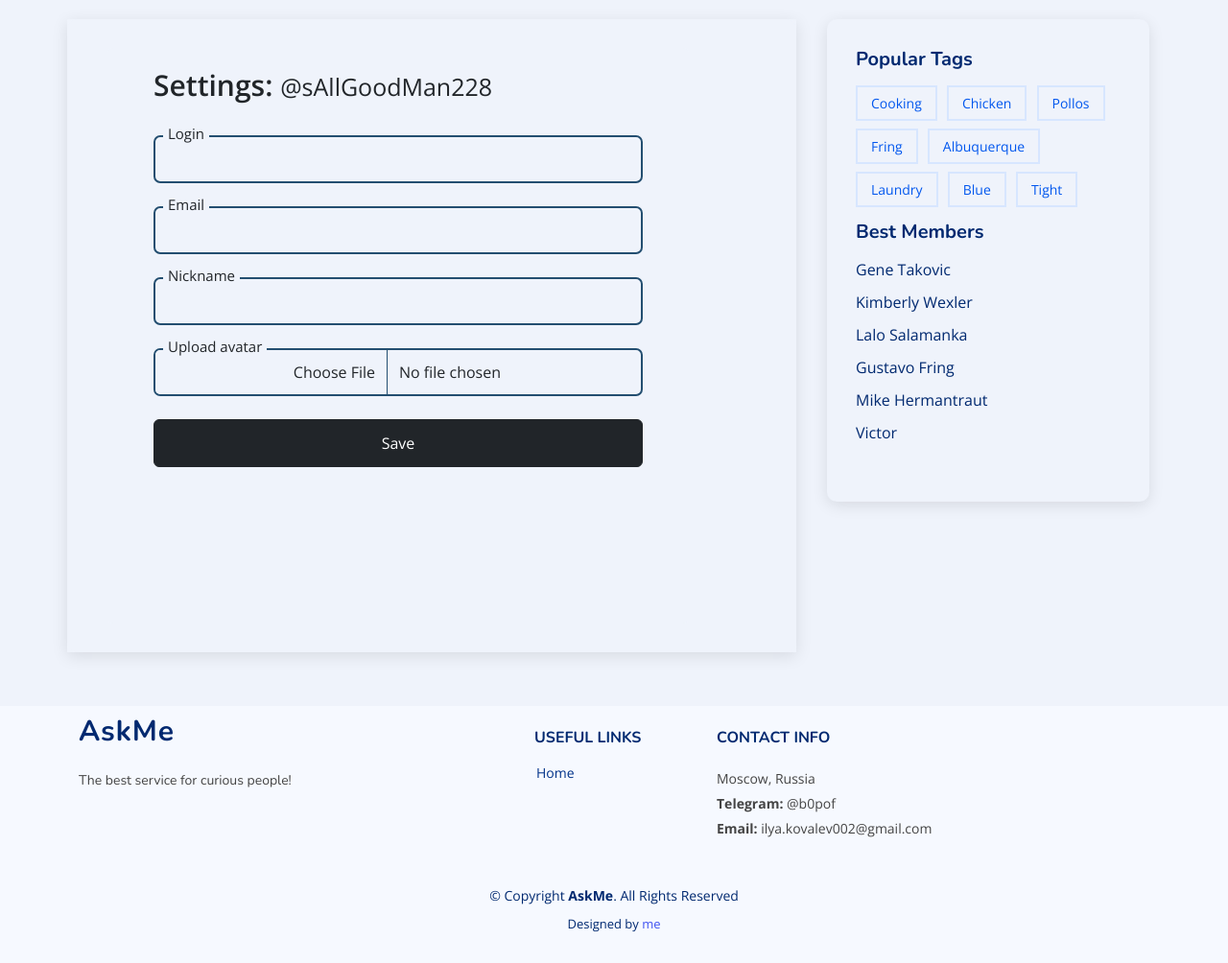
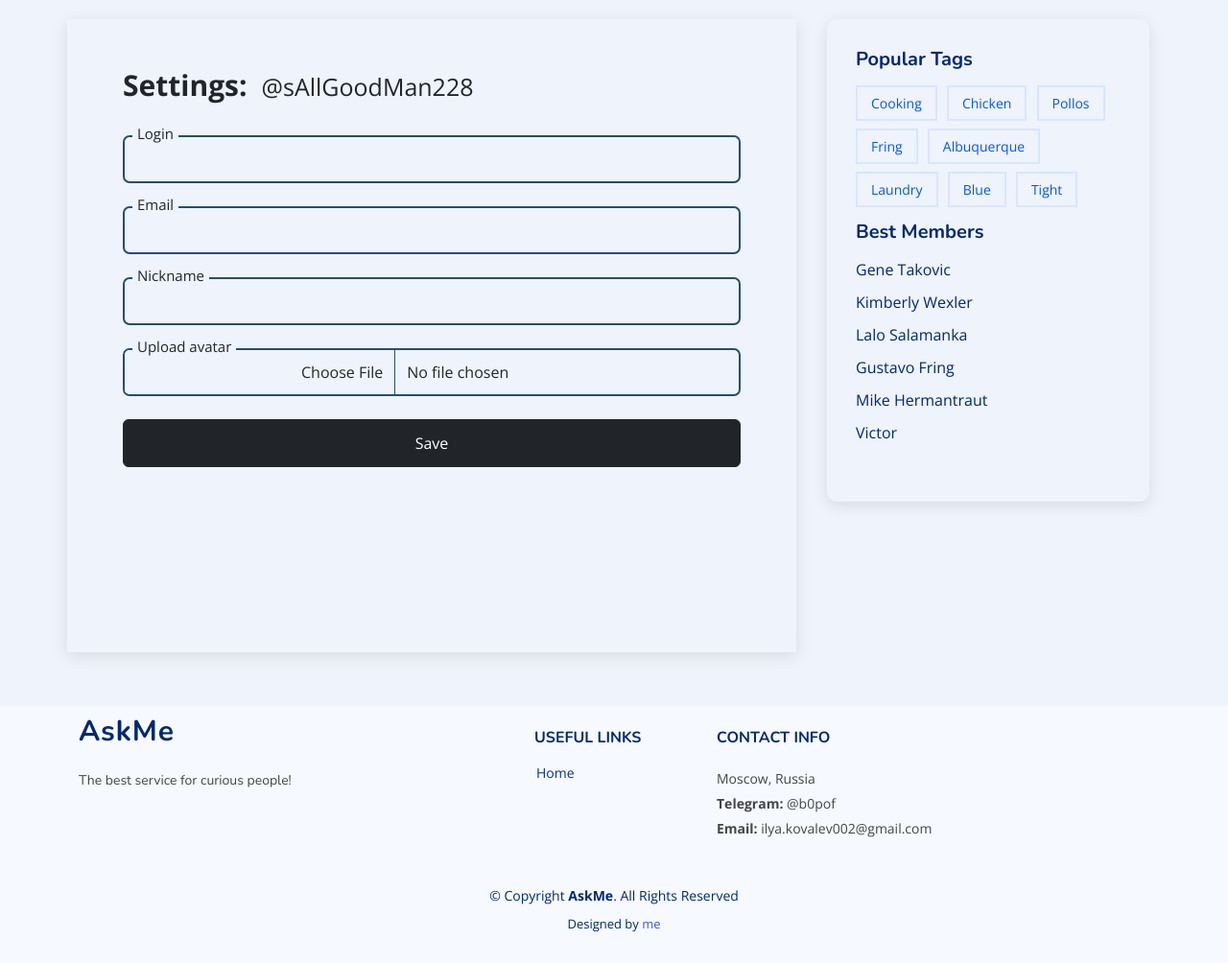
Before and after one commit to b0pof/askme, a Django app: page /settings in a window 1280 px wide. Shown: the part 120-1124 px from the top of the page at 96% size. Run offline with Django 4.2, Linux system fonts and the light colour scheme.

Commit message:
[*]: input forms edit

```diff
--- a/askme/settings.py
+++ b/askme/settings.py
@@ -11,7 +11,6 @@ https://docs.djangoproject.com/en/4.2/ref/settings/
 """
 
 from pathlib import Path
-
 
 # Build paths inside the project like this: BASE_DIR / 'subdir'.
 BASE_DIR = Path(__file__).resolve().parent.parent
--- a/templates/settings.html
+++ b/templates/settings.html
@@ -3,39 +3,37 @@
 {% block settings %}
 <div class="container mt-6" style="height: 600px;">
   <div class="row d-flex justify-content-left" style="height: 100%;">
-    <div class="settings-window col-md-6" style="width: 90%;">
-      <div class="card px-5 py-3" style="padding-top: 0px; width: 100%; height: 100%;" id="form1">
-        <div class="form-data">
+    <div class="settings-window col-md-6" style="width: 700px;">
+      <div class="card px-3 py-3" style="padding-top: 0px; width: 100%; height: 100%;" id="form1">
+        <div class="form-data" style="width: 100%;">
 
+          <form method="POST">
             <div style="margin-bottom: 30px;">
-              <p class="settings-title" style="font-size: 25px;"><a style="font-size: 30px; font-weight: 600;">Settings: </a>@{{ username }}</p>
+                <p class="settings-title" style="font-size: 25px;"><a style="font-size: 30px; font-weight: 800;">Settings:&ensp;</a>@{{ username }}</p>
             </div>
 
             <div class="forms-inputs mb-4">
                 <span>Login</span>
-              <input autocomplete="off" type="login" minlength="4">
-              <!-- <div class="invalid-feedback">A valid email is required!</div> -->
+                <input autocomplete="off" type="text">
             </div>
 
             <div class="forms-inputs mb-4">
                 <span>Email</span>
-              <input autocomplete="off" type="email" minlength="10">
-              <!-- <div class="invalid-feedback"><p>Password must be 8 character!</p></div> -->
+                <input autocomplete="off" type="email" id="email" name="email">
             </div>
 
             <div class="forms-inputs mb-4">
                 <span>Nickname</span>
-              <input autocomplete="off" type="nickname" minlength="1" maxlength="15">
-          <!-- <div class="invalid-feedback">A valid email is required!</div> -->
+                <input autocomplete="off" type="text" id="nickname" name="nickname" maxlength="25">
             </div>
 
             <div class="forms-inputs mb-4">
               <span>Upload avatar</span>
-            <!-- <form for="formFile" class="form-label" >Default file input example</form> -->
               <input class="form-control" type="file" id="formFile" enctype="multipart/form-data">
             </div>
 
-          <div class="mb-3"> <button v-on:click.stop.prevent="submit" class="btn btn-dark w-100">Save</button> </div>
+            <div class="mb-3"> <input type="submit" value="Save" class="btn btn-dark w-100"></input> </div>
+          </post>
 
         </div>
       </div>
```
Also changed, not shown: templates/ask.html (+6 -7 lines), templates/login.html (+6 -5 lines), templates/signup.html (+8 -12 lines). Lines whose indentation alone changed are shown as unchanged.
